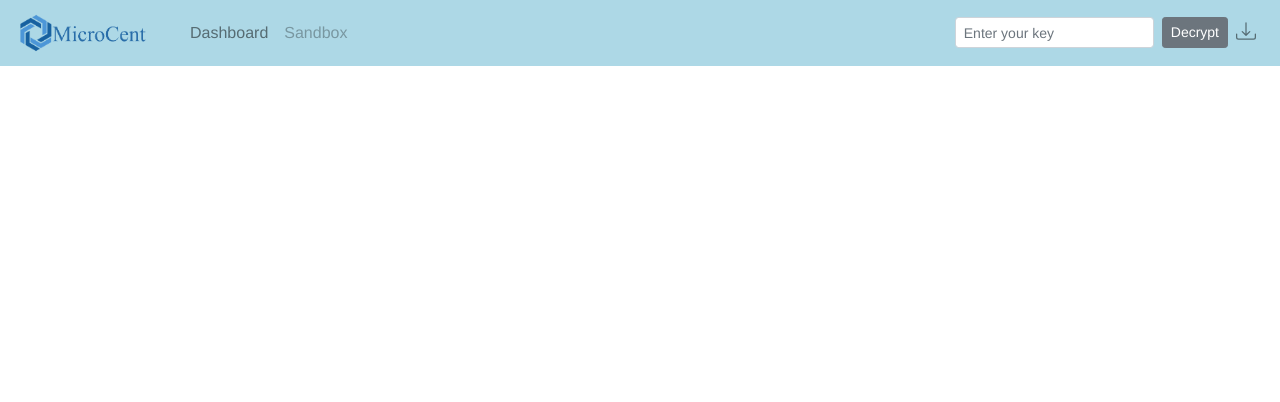
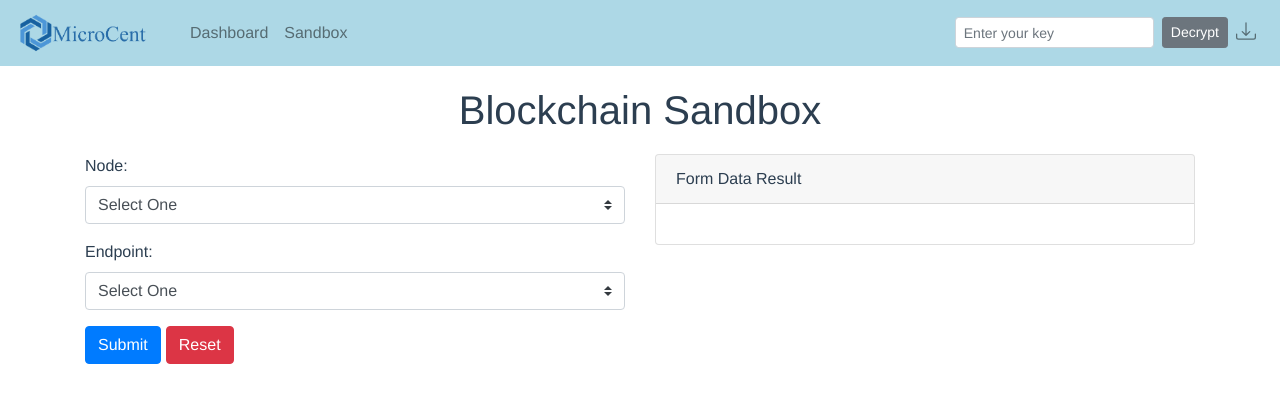
Before and after one commit to Raikan10/finspire-dashboard, a Vue app: page /sandbox in a window 1280 px wide. Shown: the top 402 px of the page. Built offline with nearby package versions, Linux system fonts and the light colour scheme; what vue-svg-gauge would draw is missing.

Commit message:
Made MVP of sandbox but doesnt work cuz of cors

```diff
--- a/package.json
+++ b/package.json
@@ -8,6 +8,7 @@
     "lint": "vue-cli-service lint"
   },
   "dependencies": {
+    "axios": "^0.19.2",
     "bootstrap": "^4.4.1",
     "bootstrap-vue": "^2.9.0",
     "core-js": "^3.6.4",
--- a/src/App.vue
+++ b/src/App.vue
@@ -8,10 +8,10 @@
 
         <b-collapse id="nav-collapse" is-nav>
           <b-navbar-nav>
-            <b-nav-item to="/">Dashboard</b-nav-item>
-            <b-nav-item to="/about" disabled>Sandbox</b-nav-item>
+            <b-nav-item to="/" @click.prevent="isSandbox=false">Dashboard</b-nav-item>
+            <b-nav-item to="/sandbox" @click.prevent="isSandbox=true">Sandbox</b-nav-item>
           </b-navbar-nav>
-          <b-navbar-nav class="ml-auto">
+          <b-navbar-nav class="ml-auto" v-if="!isSandbox">
             <b-nav-form>
               <b-form-input
                 size="sm"
@@ -43,7 +43,8 @@ export default {
   data() {
     return {
       privateKey: "",
-      crypto: "Decrypt"
+      crypto: "Decrypt",
+      isSandbox: false
     };
   },
   computed: {
--- a/src/main.js
+++ b/src/main.js
@@ -12,6 +12,7 @@ Vue.use(BootstrapVue);
 Vue.use(BootstrapVueIcons);
 Vue.use(VueSvgGauge);
 
+
 Vue.config.productionTip = false;
 
 new Vue({
--- a/src/router/index.js
+++ b/src/router/index.js
@@ -1,23 +1,20 @@
 import Vue from "vue";
 import VueRouter from "vue-router";
-import Home from "../views/Home.vue";
+import Dashboard from "../views/Dashboard.vue";
+import Sandbox from "../views/Sandbox.vue";
 
 Vue.use(VueRouter);
 
 const routes = [
   {
     path: "/",
-    name: "Home",
-    component: Home
+    name: "Dashboard",
+    component: Dashboard
   },
   {
-    path: "/about",
-    name: "About",
-    // route level code-splitting
-    // this generates a separate chunk (about.[hash].js) for this route
-    // which is lazy-loaded when the route is visited.
-    component: () =>
-      import(/* webpackChunkName: "about" */ "../views/About.vue")
+    path: "/sandbox",
+    name: "Sandbox",
+    component: Sandbox
   }
 ];
 
--- a/src/views/About.vue
+++ /dev/null
@@ -1,5 +0,0 @@
-<template>
-  <div class="about">
-    <h1>This is an about page</h1>
-  </div>
-</template>
--- a/src/views/Home.vue
+++ b/src/views/Dashboard.vue
@@ -145,7 +145,7 @@ img {
 import SimpleCrypto from "simple-crypto-js";
 
 export default {
-  name: "Home",
+  name: "Dashboard",
   data() {
     return {
       username: "mark420",
--- /dev/null
+++ b/src/views/Sandbox.vue
@@ -0,0 +1,115 @@
+<template>
+  <div>
+    <h1 style="margin-top:20px">Blockchain Sandbox</h1>
+    <b-container class="top-gap">
+      <b-row>
+        <b-col>
+          <div>
+            <b-form
+              @submit.prevent="onSubmit"
+              @reset.prevent="onReset"
+              v-if="show"
+            >
+              <b-form-group
+                id="input-group-1"
+                label="Node:"
+                label-for="input-1"
+              >
+                <b-form-select
+                  id="input-1"
+                  v-model="form.vm"
+                  :options="vms"
+                  required
+                ></b-form-select>
+              </b-form-group>
+              <b-form-group
+                id="input-group-2"
+                label="Endpoint:"
+                label-for="input-2"
+              >
+                <b-form-select
+                  id="input-2"
+                  v-model="form.endpoint"
+                  :options="endpoints"
+                  required
+                ></b-form-select>
+              </b-form-group>
+
+              <b-button type="submit" variant="primary">Submit</b-button>
+              <b-button type="reset" variant="danger">Reset</b-button>
+            </b-form>
+          </div>
+        </b-col>
+        <b-col>
+          <b-card header="Form Data Result">
+            <pre class="m-0">{{ response }}</pre>
+          </b-card>
+        </b-col>
+      </b-row>
+    </b-container>
+  </div>
+</template>
+
+<style scoped>
+.top-gap {
+  margin-top: 20px;
+  text-align: left;
+}
+.btn {
+  margin-right: 5px;
+}
+</style>
+
+<script>
+import axios from 'axios';
+
+export default {
+  data() {
+    return {
+      show: true,
+      form: {
+        endpoint: null,
+        vm: null,
+        postJson: null
+      },
+      vms: [
+        { text: "Select One", value: null },
+        "40.115.182.90",
+        "52.246.167.29",
+        "52.246.177.137",
+        "127.0.0.1"
+      ],
+      endpoints: [
+        { text: "Select One", value: null },
+        "get_nodes",
+        "get_transactions",
+        "fullchain",
+        "gen_trans"
+      ],
+      response: null
+    };
+  },
+  methods: {
+    onSubmit() {
+      var url = "http://" + this.form.vm + ":5000/" + this.form.endpoint;
+      // console.log(url)
+      axios
+        .get(url)
+        .then(response => (this.response = JSON.stringify(response,undefined,4)))
+        .catch(error => console.log(error));
+    },
+    onReset() {
+      // Reset our form values
+      this.form.endpoint = null;
+      this.form.vm = null;
+      this.form.postJson = null;
+      this.response = null;
+      // Trick to reset/clear native browser form validation state
+      this.show = false;
+      this.$nextTick(() => {
+        this.show = true;
+      });
+    }
+  }
+};
+</script>
```
Also changed, not shown: 1 other file (tests, documents, lock files or other folders).
